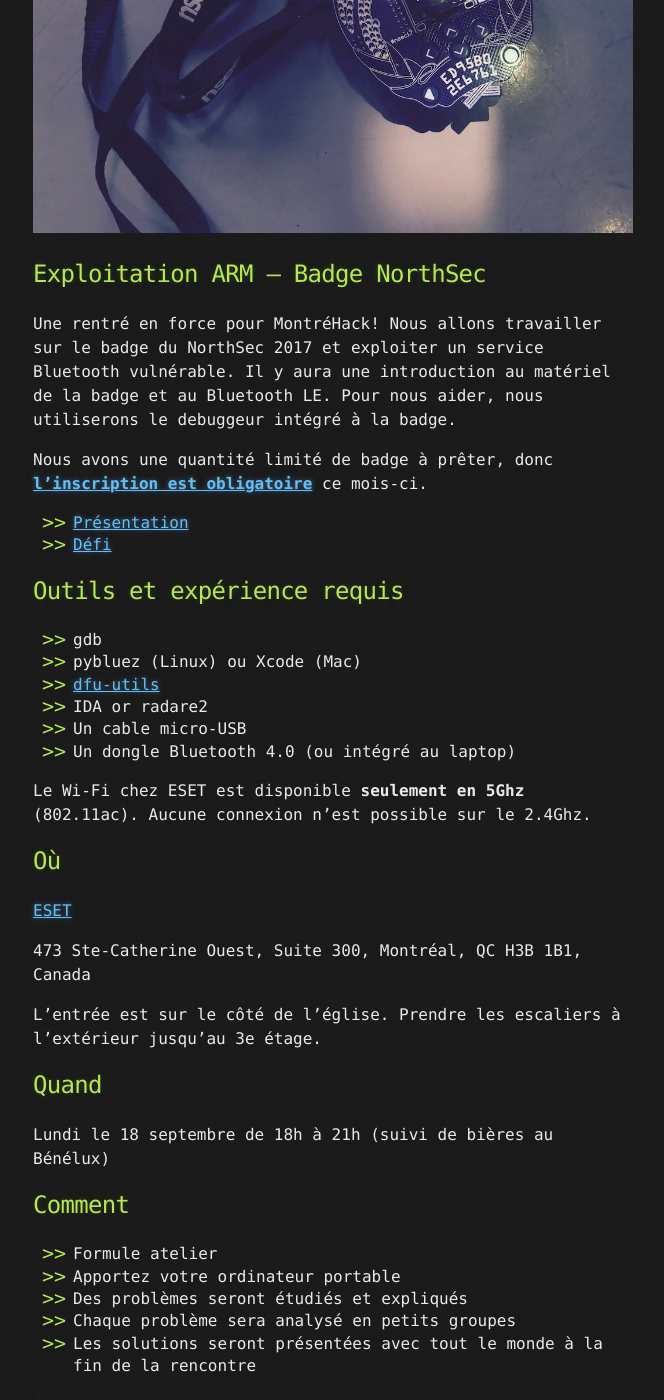
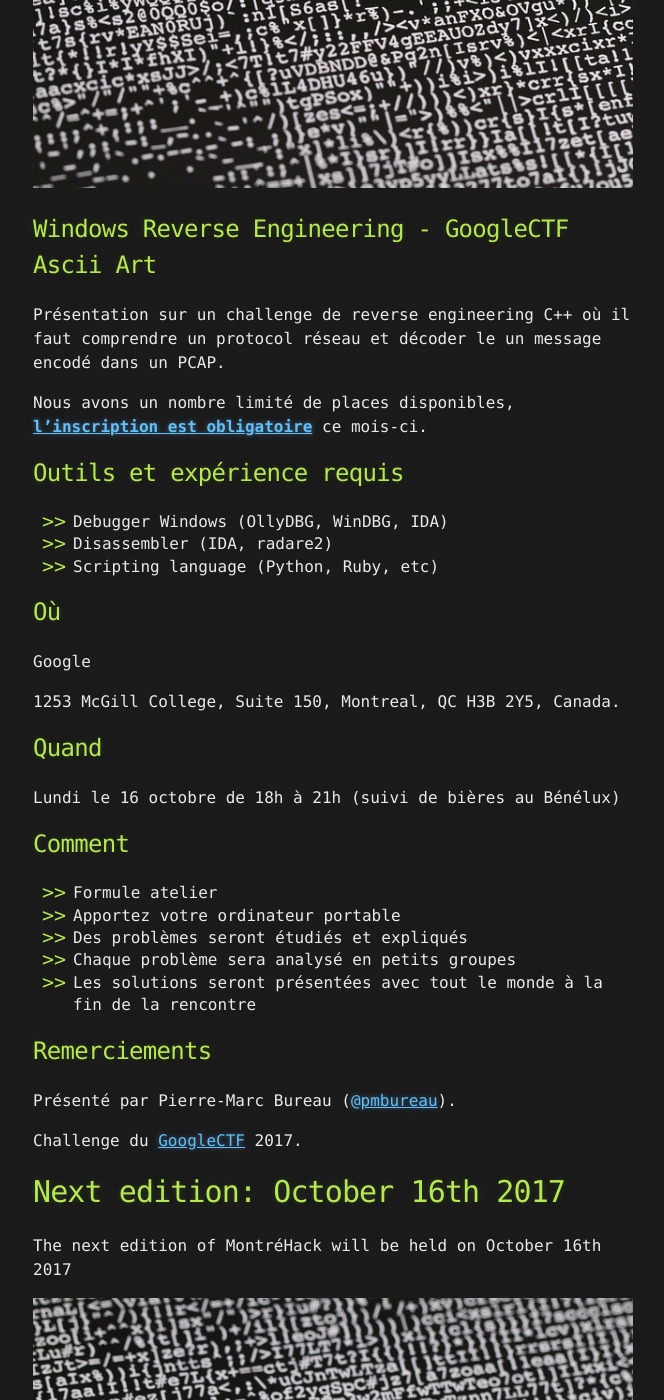
Before and after one commit to montrehack/montrehack.github.com, a Jekyll site: the page built from index.md, in a window 1280 px wide and 1400 px high, scrolled down 817 px. Shown: the whole window, without its empty margins (307-971 px from the left). Built offline with Jekyll 4.4.1, drawn with Linux system fonts in a browser that asks for light colours; comment, search, counter and statistics services are not loaded; some of the changed text lies outside the part shown.

Commit message:
Details for October 2017 edition

```diff
--- a/index.md
+++ b/index.md
@@ -3,52 +3,38 @@ layout: default
 title: MontréHack
 ---
 
-# Prochaine édition: 18 septembre 2017
+# Prochaine édition: 16 octobre 2017
 
 [English version](#english)
 
-La prochaine édition de MontréHack aura lieu le 18 septembre 2017.
+La prochaine édition de MontréHack aura lieu le 16 octobre 2017.
 
-![NorthSec 2017 badge](/images/17-09_nsec_badge.jpg)
+![ASCII ART](/images/ascii_art.jpg)
 
-## Exploitation ARM -- Badge NorthSec
+## Windows Reverse Engineering - GoogleCTF Ascii Art
 
-Une rentré en force pour MontréHack! Nous allons travailler sur le badge du
-NorthSec 2017 et exploiter un service Bluetooth vulnérable. Il y aura une
-introduction au matériel de la badge et au Bluetooth LE. Pour nous aider, nous
-utiliserons le debuggeur intégré à la badge.
+Présentation sur un challenge de reverse engineering C++ où il faut comprendre
+un protocol réseau et décoder le un message encodé dans un PCAP.
 
-Nous avons une quantité limité de badge à prêter, donc [**l'inscription est
-obligatoire**](https://www.eventbrite.ca/e/montrehack-arm-exploitation-northsec-badge-tickets-37805298666)
+Nous avons un nombre limité de places disponibles, [**l'inscription est
+obligatoire**](https://www.eventbrite.com/e/montrehack-tickets-38286163947)
 ce mois-ci.
-
-* [Présentation](https://goo.gl/ha2mf8)
-* [Défi](https://goo.gl/FHrNcX)
 
 ## Outils et expérience requis
 
-* gdb
-* pybluez (Linux) ou Xcode (Mac)
-* [dfu-utils](http://dfu-util.sourceforge.net)
-* IDA or radare2
-* Un cable micro-USB
-* Un dongle Bluetooth 4.0 (ou intégré au laptop)
-
-Le Wi-Fi chez ESET est disponible **seulement en 5Ghz** (802.11ac). Aucune
-connexion n'est possible sur le 2.4Ghz.
+* Debugger Windows (OllyDBG, WinDBG, IDA)
+* Disassembler (IDA, radare2)
+* Scripting language (Python, Ruby, etc)
 
 ## Où
 
-[ESET](https://www.eset.ca)
+Google
 
-473 Ste-Catherine Ouest, Suite 300, Montréal, QC H3B 1B1, Canada
-
-L'entrée est sur le côté de l'église. Prendre les escaliers à l'extérieur
-jusqu'au 3e étage.
+1253 McGill College, Suite 150, Montreal, QC H3B 2Y5, Canada.
 
 ## Quand
 
-Lundi le 18 septembre de 18h à 21h (suivi de bières au Bénélux)
+Lundi le 16 octobre de 18h à 21h (suivi de bières au Bénélux)
 
 ## Comment
 
@@ -60,53 +46,43 @@ Lundi le 18 septembre de 18h à 21h (suivi de bières au Bénélux)
 
 ## Remerciements
 
-Présenté par Marc-Etienne M.Léveillé ([@marc\_etienne\_](https://twitter.com/marc_etienne_))
+Présenté par Pierre-Marc Bureau ([@pmbureau](https://twitter.com/pmbureau)).
 
-Challenge du [NorthSec](https://nsec.io) 2017.
+Challenge du [GoogleCTF](https://capturetheflag.withgoogle.com/) 2017.
 
 <a id="english"></a>
 
-# Next edition: September 18th 2017
+# Next edition: October 16th 2017
 
-The next edition of MontréHack will be held on September 18th 2017
+The next edition of MontréHack will be held on October 16th 2017
 
-![NorthSec 2017 badge](/images/17-09_nsec_badge.jpg)
+![ASCII ART](/images/ascii_art.jpg)
 
-## ARM Exploitation -- NorthSec badge
+## Windows Reverse Engineering - GoogleCTF Ascii Art
 
-A solid back to school for MontréHack! We will work on the NorthSec 2017 badge
-and exploit a vulnerable Bluetooth service. There will be an introduction to the
-badge hardware and Bluetooth LE. To help us, we will use the debugger integrated
-in the badge.
+We will present a Windows reverse engineering challenge where you need to
+understand a C++ program and its network protocol to decode an encoded message
+from a PCAP.
 
 We have a limited number of badge to borrow, so [**registration is
-required**](https://www.eventbrite.ca/e/montrehack-arm-exploitation-northsec-badge-tickets-37805298666)
+required**](https://www.eventbrite.com/e/montrehack-tickets-38286163947)
 this month.
-
-* [Slides](https://goo.gl/ha2mf8)
-* [Challenge](https://goo.gl/FHrNcX)
 
 ## Tools and Experience Required
 
-* gdb
-* pybluez (Linux) or Xcode (Mac)
-* [dfu-utils](http://dfu-util.sourceforge.net)
-* IDA or radare2
-* A micro-USB cable
-* A Bluetooth 4.0 dongle (or integrated on your laptop)
+* Debugger Windows (OllyDBG, WinDBG, IDA)
+* Disassembler (IDA, radare2)
+* Scripting language (Python, Ruby, etc)
 
 ## Where
 
-[ESET](https://www.eset.ca)
+Google
 
-473 Ste-Catherine Ouest, Suite 300, Montréal, QC H3B 1B1, Canada
-
-The entrance is on the side of the church. Take the outside stairs to the 3rd
-floor.
+1253 McGill College, Suite 150, Montreal, QC H3B 2Y5, Canada.
 
 ## When
 
-Monday September 18th from 6pm to 9pm (followed by drinks at Bénélux)
+Monday October 16th from 6pm to 9pm (followed by drinks at Bénélux)
 
 ## How
 
@@ -118,9 +94,9 @@ Monday September 18th from 6pm to 9pm (followed by drinks at Bénélux)
 
 ## Credits
 
-Presented by Marc-Etienne M.Léveillé ([@marc\_etienne\_](https://twitter.com/marc_etienne_)).
+Presented by Pierre-Marc Bureau ([@pmbureau](https://twitter.com/pmbureau))
 
-Challenge from [NorthSec](https://nsec.io) 2017.
+Challenge from [GoogleCTF](https://capturetheflag.withgoogle.com/) 2017.
 
 <hr/>
 
```
Also changed, not shown: _posts/2017-09-18-arm-exploitation.md (added, +97 -0 lines), images/ascii_art.jpg (added).
